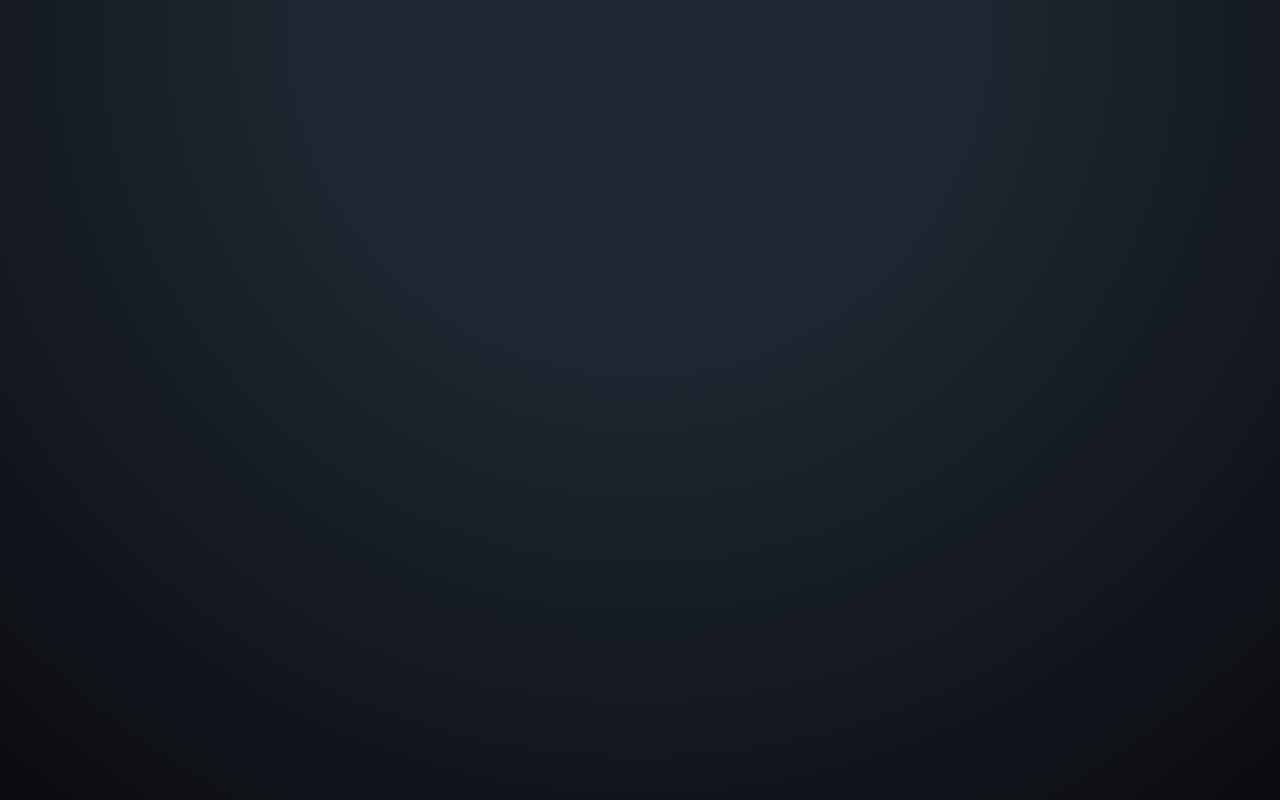
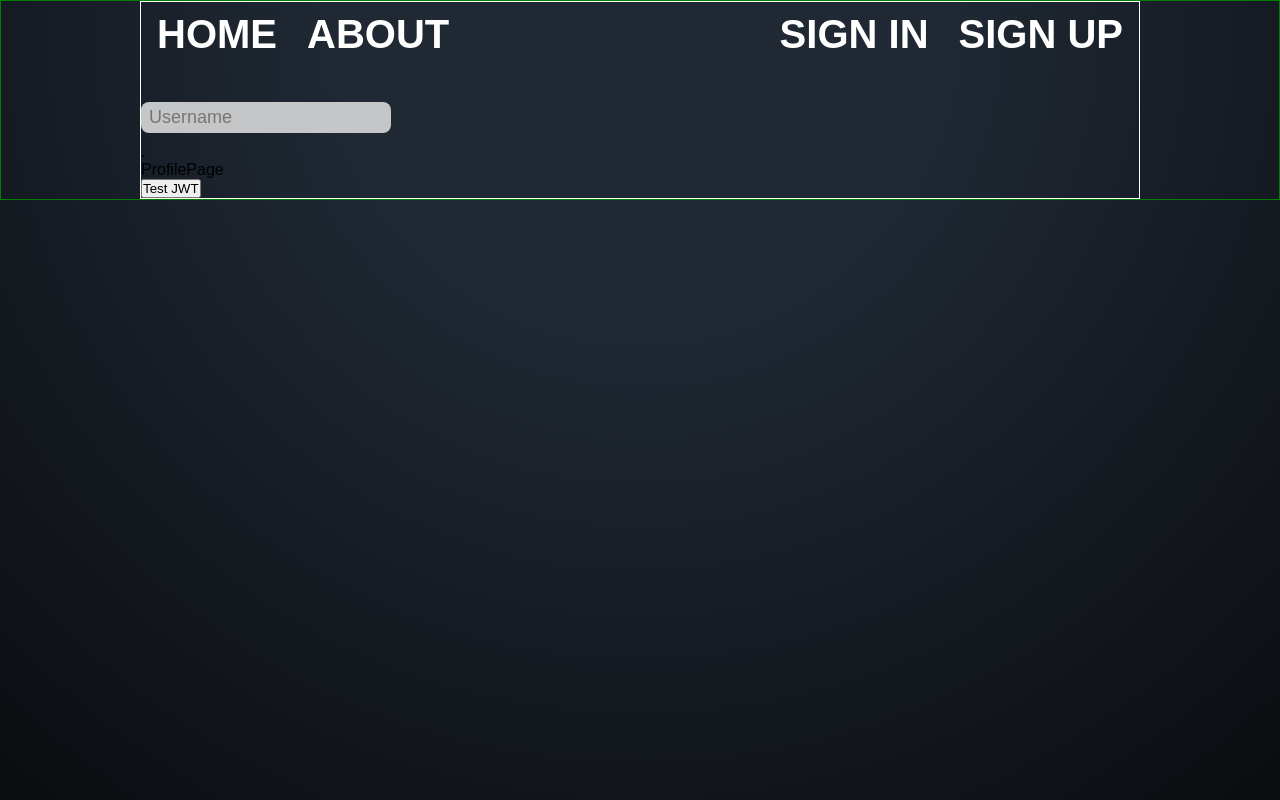
Before and after one commit to German-kos/Communion-Client, a React (Create React App) app in the folder client/: page /profile/1 in a window 1280 px wide. Before the commit this address had no page. Built offline with nearby package versions, Linux system fonts and the light colour scheme; a web font is replaced by a local one.

Commit message:
navigate to profile page from avatar menu

```diff
--- a/client/src/components/navbar/LoggedUserDisplay.tsx
+++ b/client/src/components/navbar/LoggedUserDisplay.tsx
@@ -40,6 +40,7 @@ const LoggedUserDisplay = ({ username, pfp }: any) => {
       />
 
       <Menu
+        aria-orientation="vertical"
         anchorOrigin={{ vertical: 44, horizontal: -18.4 }}
         style={{ justifyContent: "flex-end" }}
         autoFocus={false}
@@ -51,7 +52,9 @@ const LoggedUserDisplay = ({ username, pfp }: any) => {
           "aria-labelledby": "basic-button",
         }}
       >
-        <MenuItem onClick={handleClose}>Profile</MenuItem>
+        <MenuItem onClick={() => navigate(`/profile/${username}`)}>
+          Profile
+        </MenuItem>
         <MenuItem onClick={signOut}>Logout</MenuItem>
       </Menu>
     </div>
--- a/client/src/router/Router.tsx
+++ b/client/src/router/Router.tsx
@@ -3,12 +3,14 @@ import { BrowserRouter, Route, Routes } from "react-router-dom";
 import Layout from "layout/Layout";
 import UserTest from "components/user test/UserTest";
 import SignInDemo from "components/sign_in_demo/SignInDemo";
+import ProfilePage from "pages/profile/ProfilePage";
 function Router() {
   return (
     <BrowserRouter>
       <Routes>
         <Route element={<Layout />}>
           <Route index element={<SignInDemo />} />
+          <Route path="/profile/:username" element={<ProfilePage />} />
         </Route>
       </Routes>
     </BrowserRouter>
```
Also changed, not shown: client/src/components/navbar/Navbar.tsx (+5 -2 lines).
